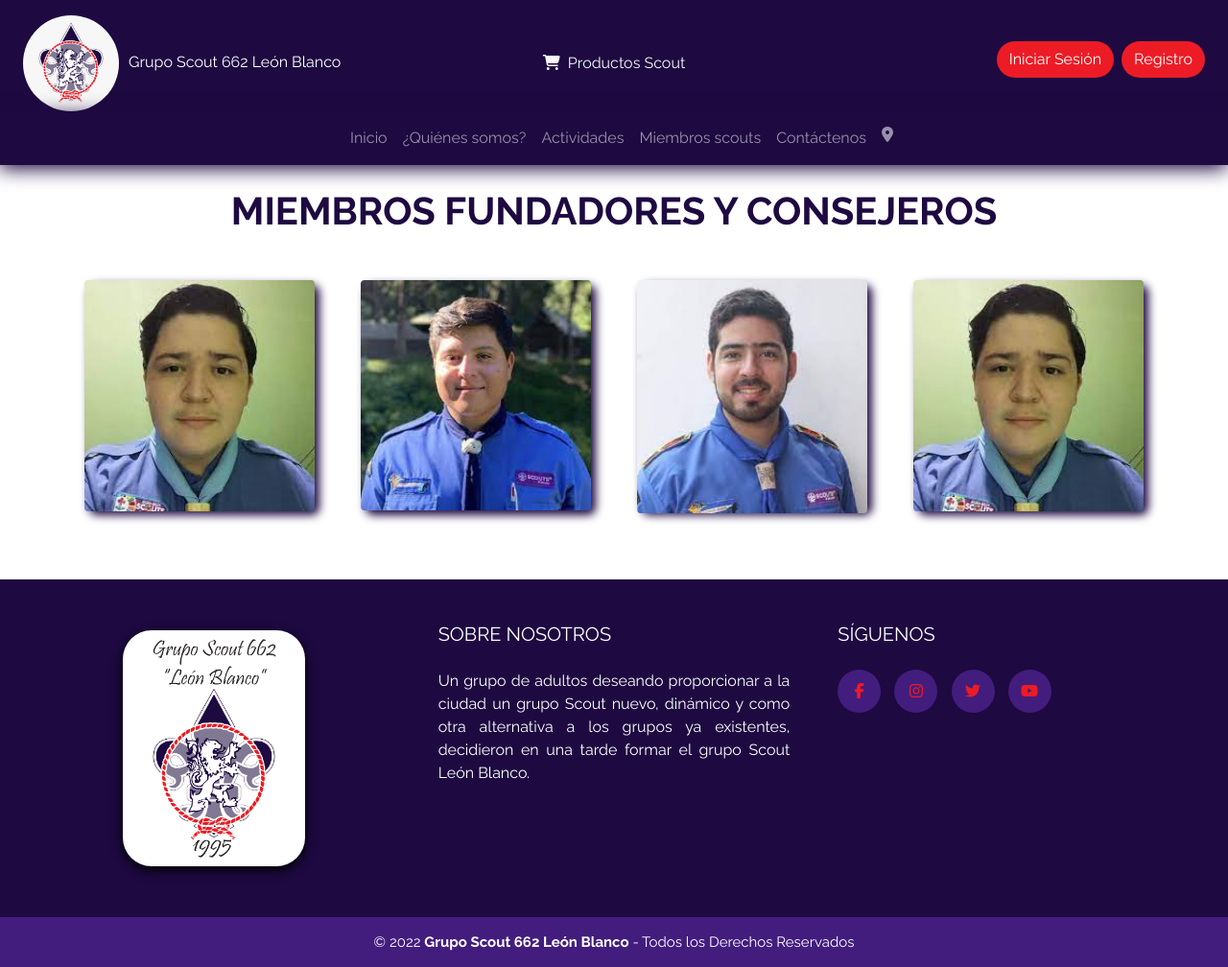
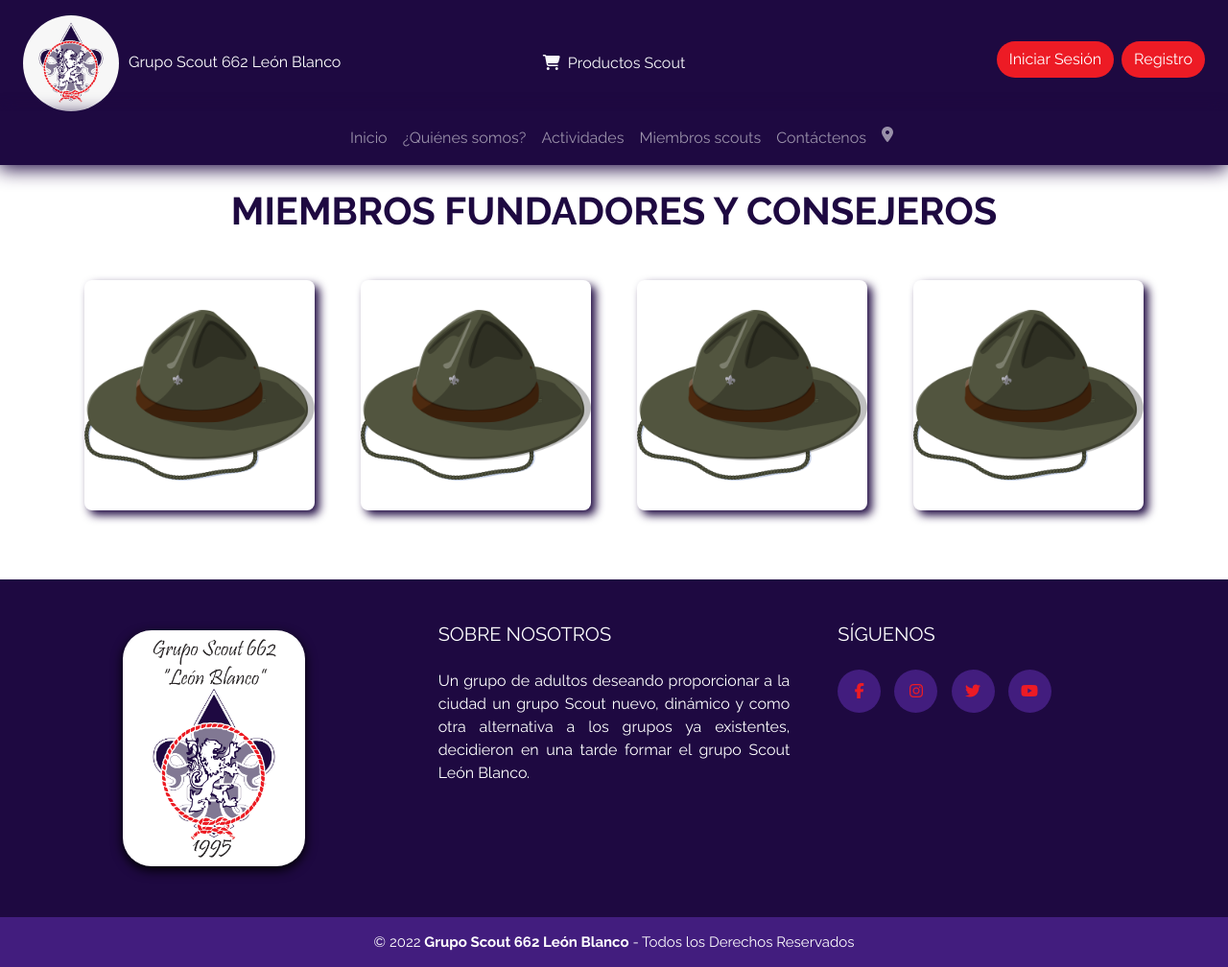
Before and after one commit to EdwinAyala22/proyectoGrupoScout, a PHP site: page /views/miembros.php in a window 1280 px wide. Shown: the whole page at 96% size. Run offline with PHP 8.4, Linux system fonts and the light colour scheme; some libraries are stand-ins or nearby versions.

Commit message:
Detallitos

```diff
--- a/views/admin/crearEvento.php
+++ b/views/admin/crearEvento.php
@@ -210,7 +210,7 @@ require '../templates/header.php';
 
                 <div class="row row-cols-md-2 row-cols-sm-1">
                     <div class="">
-                        <input type="text" class="form-control mb-3 fw-bold input_login" name="lugar" placeholder="Lugar" title="Lugar" minlength="20" maxlength="50" required>
+                        <input type="text" class="form-control mb-3 fw-bold input_login" name="lugar" placeholder="Lugar" title="Lugar" minlength="3" maxlength="50" required>
                     </div>
                     <div class="">
                         <input type="text" class="form-control mb-3 fw-bold input_login" name="nombre_act" placeholder="Nombre de la actividad" title="Nombrea actividad" minlength="10" maxlength="200" required>
--- a/views/miembros.php
+++ b/views/miembros.php
@@ -22,7 +22,7 @@ require '../views/templates/header.php';
     <div class="flip-card m-4" style="width: 15rem; height: 15rem;">
         <div class="flip-card-inner">
             <div class="flip-card-front">
-                <img src="/proyectoGrupoScout/assets/img/consejero1.jpeg" class="card-img-top rounded" alt="...">
+                <img src="/proyectoGrupoScout/assets/img/avatarScout.png" class="card-img-top rounded" alt="...">
             </div>
             <div class="flip-card-back p-3 d-flex justify-content-center align-items-center text-center flex-wrap card-body">
                 <div class="text-start">
@@ -37,7 +37,7 @@ require '../views/templates/header.php';
     <div class="flip-card m-4" style="width: 15rem; height: 15rem;">
         <div class="flip-card-inner">
             <div class="flip-card-front">
-                <img src="/proyectoGrupoScout/assets/img/consejero2.jpeg" class="card-img-top rounded" alt="...">
+                <img src="/proyectoGrupoScout/assets/img/avatarScout.png" class="card-img-top rounded" alt="...">
             </div>
             <div class="flip-card-back p-3 d-flex justify-content-center align-items-center text-center flex-wrap card-body">
                 <div class="text-start">
@@ -51,7 +51,7 @@ require '../views/templates/header.php';
     <div class="flip-card m-4" style="width: 15rem; height: 15rem;">
         <div class="flip-card-inner">
             <div class="flip-card-front">
-                <img src="/proyectoGrupoScout/assets/img/consejero3.jpeg" class="card-img-top rounded" alt="...">
+                <img src="/proyectoGrupoScout/assets/img/avatarScout.png" class="card-img-top rounded" alt="...">
             </div>
             <div class="flip-card-back p-3 d-flex justify-content-center align-items-center text-center flex-wrap card-body">
                 <div class="text-start">
@@ -65,7 +65,7 @@ require '../views/templates/header.php';
     <div class="flip-card  m-4" style="width: 15rem; height: 15rem;">
         <div class="flip-card-inner">
             <div class="flip-card-front">
-                <img src="/proyectoGrupoScout/assets/img/consejero1.jpeg" class="card-img-top rounded" alt="...">
+                <img src="/proyectoGrupoScout/assets/img/avatarScout.png" class="card-img-top rounded" alt="...">
             </div>
             <div class="flip-card-back p-3 d-flex justify-content-center align-items-center text-center flex-wrap card-body">
                 <div class="text-start">
```
Also changed, not shown: views/admin/listPqrs.php (+21 -13 lines), views/admin/progresiones.php (+7 -1 lines), assets/img/avatarScout.png (added).
